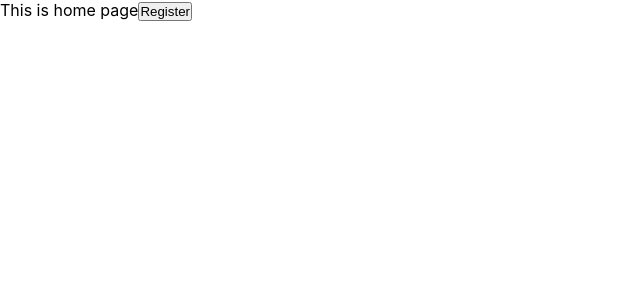
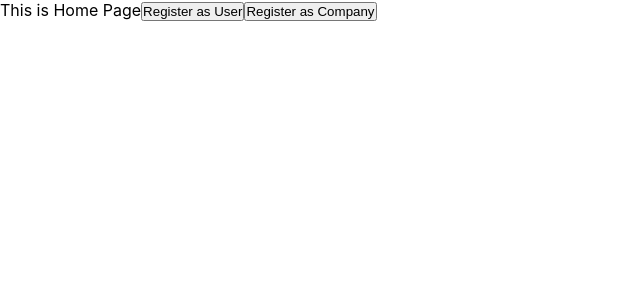
Before and after one commit to AnkitJaiswal26/BitNBuild, a React (Create React App) app in the folder bit-n-build/: page / in a window 1280 px wide. Shown: the top 300 px of the page, without its empty margins (0-640 px from the left). Built offline with nearby package versions, Linux system fonts and the light colour scheme.

Commit message:
Linking HomePage to Register Company

```diff
--- a/bit-n-build/src/pages/HomePage/HomePage.jsx
+++ b/bit-n-build/src/pages/HomePage/HomePage.jsx
@@ -7,10 +7,13 @@ const HomePage = () => {
 
     return (
         <div>
-            This is home page
+            This is Home Page
             <button onClick={() => {
                 navigate("/register");
-            }}>Register</button>
+            }}>Register as User</button>
+            <button onClick={() => {
+                navigate("/registerCompany");
+            }}>Register as Company</button>
         </div>
     );
 }
```
Also changed, not shown: 2 other files (tests, documents, lock files or other folders).
